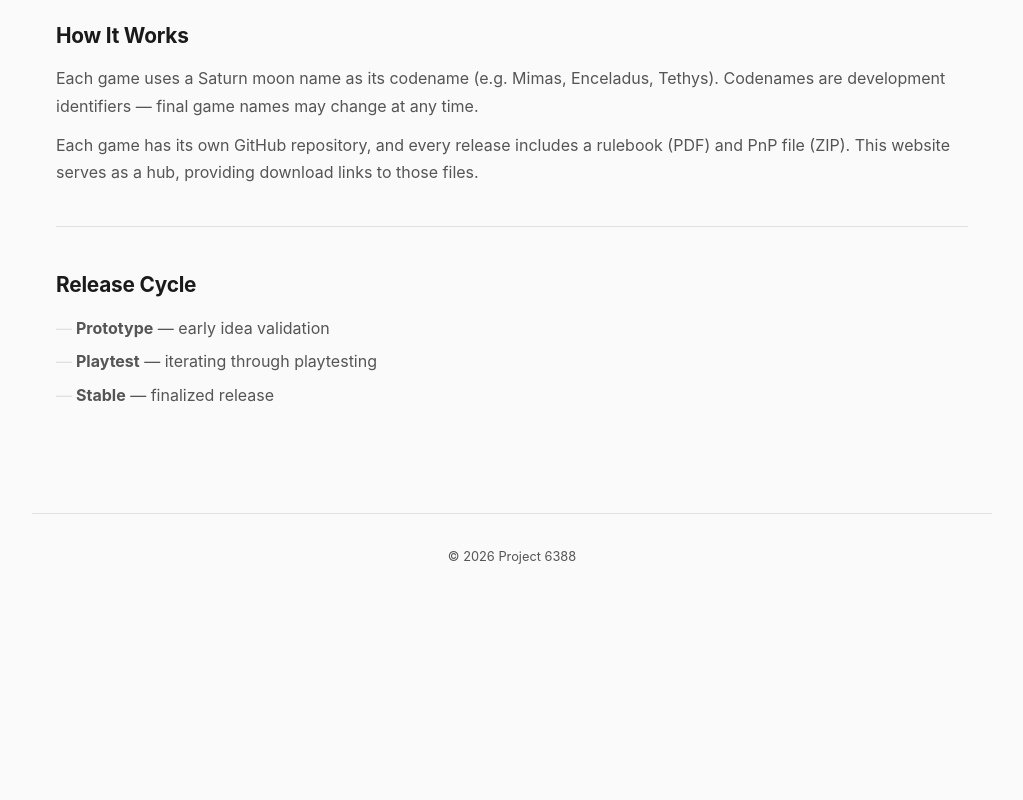
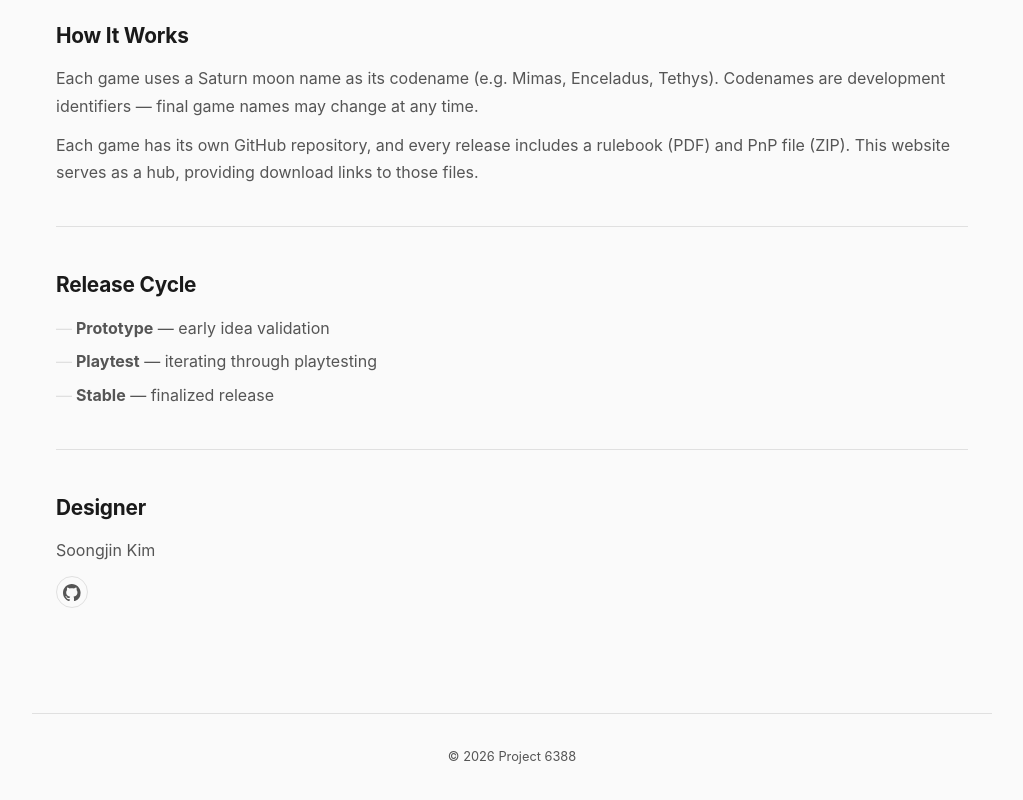
Before and after one commit to kimsj0302/project6388, a Next.js app: page /en in a window 1280 px wide. Shown: the part 756-1556 px from the top of the page, without its empty margins (128-1151 px from the left). Before the commit the page ends 1356 px from the top, so only its background shows below. Built offline with nearby package versions, Linux system fonts and the light colour scheme.

Commit message:
1. add enceladus game info 2. update page and designer info

```diff
--- a/app/[locale]/page.tsx
+++ b/app/[locale]/page.tsx
@@ -72,6 +72,31 @@
           </li>
         </ul>
       </section>
+
+      <hr className="divider" />
+
+      <section className="about-section">
+        <h2>{t.designer.heading}</h2>
+        <p>{t.designer.name}</p>
+        <p>
+          <a
+            href="https://github.com/kimsj0302"
+            target="_blank"
+            rel="noopener noreferrer"
+            className="about-designer-link"
+            aria-label="GitHub profile: Soongjin Kim"
+          >
+            <svg
+              className="about-designer-icon"
+              viewBox="0 0 24 24"
+              fill="currentColor"
+              aria-hidden="true"
+            >
+              <path d="M12 0C5.37 0 0 5.37 0 12c0 5.31 3.435 9.795 8.205 11.385.6.105.825-.255.825-.57 0-.285-.015-1.23-.015-2.235-3.015.555-3.795-.735-4.035-1.41-.135-.345-.72-1.41-1.23-1.695-.42-.225-1.02-.78-.015-.795.945-.015 1.62.87 1.845 1.23 1.08 1.815 2.805 1.305 3.495.99.105-.78.42-1.305.765-1.605-2.67-.3-5.46-1.335-5.46-5.925 0-1.305.465-2.385 1.23-3.225-.12-.3-.54-1.53.12-3.18 0 0 1.005-.315 3.3 1.23.96-.27 1.98-.405 3-.405s2.04.135 3 .405c2.295-1.56 3.3-1.23 3.3-1.23.66 1.65.24 2.88.12 3.18.765.84 1.23 1.905 1.23 3.225 0 4.605-2.805 5.625-5.475 5.925.435.375.81 1.095.81 2.22 0 1.605-.015 2.895-.015 3.3 0 .315.225.69.825.57A12.02 12.02 0 0024 12c0-6.63-5.37-12-12-12z" />
+            </svg>
+          </a>
+        </p>
+      </section>
     </>
   );
 }
--- a/app/globals.css
+++ b/app/globals.css
@@ -182,6 +182,33 @@
 .about-section p {
   color: var(--color-text-secondary);
   margin-bottom: 0.75rem;
+}
+
+.about-designer-link {
+  display: inline-flex;
+  align-items: center;
+  justify-content: center;
+  width: 2rem;
+  height: 2rem;
+  border-radius: 999px;
+  border: 1px solid var(--color-border);
+  text-decoration: none;
+  transition: all 0.15s;
+}
+
+.about-designer-link:hover {
+  border-color: var(--color-accent);
+  background: var(--color-accent);
+}
+
+.about-designer-icon {
+  width: 1.1rem;
+  height: 1.1rem;
+  color: var(--color-text-secondary);
+}
+
+.about-designer-link:hover .about-designer-icon {
+  color: #fff;
 }
 
 .about-section ul {
--- a/i18n/dictionaries/en.json
+++ b/i18n/dictionaries/en.json
@@ -33,6 +33,11 @@
       "prototype": "Prototype — early idea validation",
       "playtest": "Playtest — iterating through playtesting",
       "stable": "Stable — finalized release"
+    },
+    "designer": {
+      "heading": "Designer",
+      "name": "Soongjin Kim",
+      "label": "GitHub"
     }
   },
   "games": {
--- a/i18n/dictionaries/ko.json
+++ b/i18n/dictionaries/ko.json
@@ -33,6 +33,11 @@
       "prototype": "Prototype — 초기 아이디어 검증 단계",
       "playtest": "Playtest — 플레이테스트를 거치며 다듬는 단계",
       "stable": "Stable — 안정적인 완성 버전"
+    },
+    "designer": {
+      "heading": "Designer",
+      "name": "Soongjin Kim",
+      "label": "GitHub"
     }
   },
   "games": {
```
Also changed, not shown: app/[locale]/games/games-client.tsx (+1 -14 lines), data/games.json (+21 -0 lines), public/images/games/enceladus.png (added).
